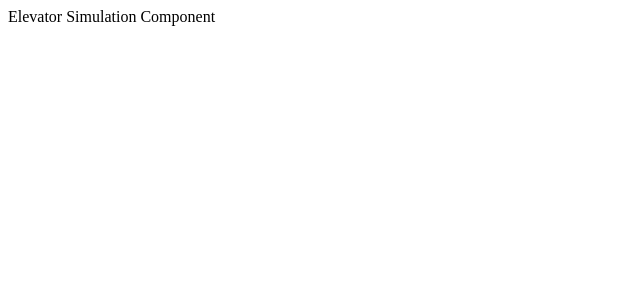
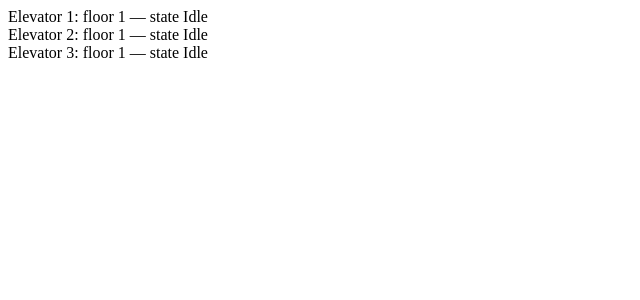
Before and after one commit to juliocanelon/elevator-sim, a React (Create React App) app: page / in a window 1280 px wide. Shown: the top 300 px of the page, without its empty margins (0-640 px from the left). Built offline with nearby package versions, Linux system fonts and the light colour scheme; the HTML template or start-up script is replaced by a standard one.

Commit message:
feat: add elevator context and hook

```diff
--- a/src/App.js
+++ b/src/App.js
@@ -1,8 +1,13 @@
 import React from 'react';
 import ElevatorSimulation from './components/ElevatorSimulation';
+import { ElevatorProvider } from './context/ElevatorContext';
 
 function App() {
-  return <ElevatorSimulation />;
+  return (
+    <ElevatorProvider>
+      <ElevatorSimulation />
+    </ElevatorProvider>
+  );
 }
 
 export default App;
--- a/src/components/ElevatorSimulation.js
+++ b/src/components/ElevatorSimulation.js
@@ -1,7 +1,18 @@
 import React from 'react';
+import { useElevator } from '../context/ElevatorContext';
 
 function ElevatorSimulation() {
-  return <div>Elevator Simulation Component</div>;
+  const { elevators } = useElevator();
+
+  return (
+    <div>
+      {elevators.map(e => (
+        <div key={e.id}>
+          Elevator {e.id}: floor {e.currentFloor} — state {e.state}
+        </div>
+      ))}
+    </div>
+  );
 }
 
 export default ElevatorSimulation;
--- /dev/null
+++ b/src/context/ElevatorContext.js
@@ -0,0 +1,65 @@
+import React, { createContext, useContext, useState } from 'react';
+
+const ElevatorContext = createContext();
+
+const initialElevators = [
+  { id: 1, currentFloor: 1, targetFloors: [], state: 'Idle' },
+  { id: 2, currentFloor: 1, targetFloors: [], state: 'Idle' },
+  { id: 3, currentFloor: 1, targetFloors: [], state: 'Idle' }
+];
+
+export const ElevatorProvider = ({ children }) => {
+  const [elevators, setElevators] = useState(initialElevators);
+
+  const callElevator = (floor, _direction) => {
+    setElevators(prev => {
+      const best = prev.reduce((prevElevator, curr) => {
+        const prevDist = Math.abs(prevElevator.currentFloor - floor);
+        const currDist = Math.abs(curr.currentFloor - floor);
+        return currDist < prevDist ? curr : prevElevator;
+      }, prev[0]);
+
+      return prev.map(e =>
+        e.id === best.id
+          ? {
+              ...e,
+              targetFloors: e.targetFloors.includes(floor)
+                ? e.targetFloors
+                : [...e.targetFloors, floor]
+            }
+          : e
+      );
+    });
+  };
+
+  const selectDestination = (elevatorId, floor) => {
+    setElevators(prev =>
+      prev.map(e =>
+        e.id === elevatorId
+          ? {
+              ...e,
+              targetFloors: e.targetFloors.includes(floor)
+                ? e.targetFloors
+                : [...e.targetFloors, floor]
+            }
+          : e
+      )
+    );
+  };
+
+  return (
+    <ElevatorContext.Provider value={{ elevators, callElevator, selectDestination }}>
+      {children}
+    </ElevatorContext.Provider>
+  );
+};
+
+export const useElevator = () => {
+  const ctx = useContext(ElevatorContext);
+  if (!ctx) {
+    throw new Error('useElevator must be used within an ElevatorProvider');
+  }
+  return ctx;
+};
+
+export default ElevatorContext;
```
